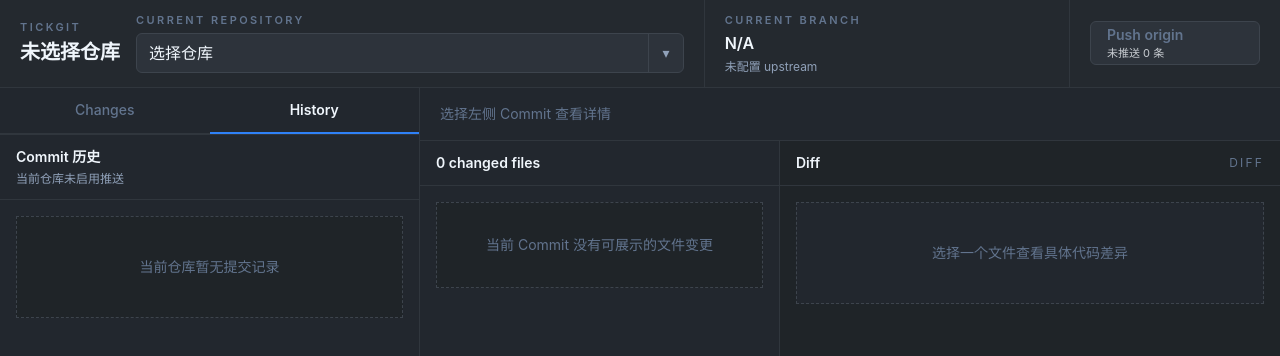
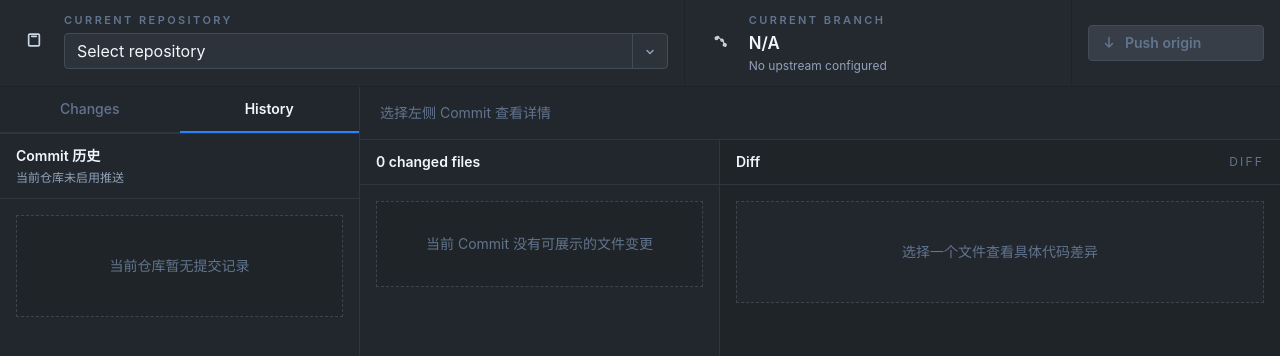
Before and after one commit to RockerHX/TickGit, a SvelteKit app: page / in a window 1280 px wide. Shown: the top 356 px of the page. Built offline with nearby package versions, Linux system fonts and the light colour scheme.

Commit message:
继续还原 GitHub Desktop 顶部仓库栏布局

```diff
--- a/src/lib/components/RepositorySwitcher.svelte
+++ b/src/lib/components/RepositorySwitcher.svelte
@@ -14,20 +14,13 @@
   }
 </script>
 
-<label class="flex min-w-[320px] flex-col gap-1">
-  <span
-    class="text-[11px] font-semibold uppercase tracking-[0.22em] text-slate-500"
-  >
-    Current Repository
-  </span>
-
-  <div class="relative">
+<div class="relative min-w-[320px]">
   <select
-      class="h-10 w-full appearance-none rounded-md border border-[#3d444d] bg-[#2d333b] px-3 pr-9 text-sm text-[#f0f6fc] outline-none transition focus:border-[#2f81f7]"
+    class="h-9 w-full appearance-none rounded-sm border border-[#444c56] bg-[#2d333b] px-3 pr-9 text-sm text-[#f0f6fc] outline-none transition focus:border-[#539bf5]"
     value={currentPath ?? ""}
     on:change={handleChange}
   >
-      <option value="" disabled>选择仓库</option>
+    <option value="" disabled>Select repository</option>
     {#each repositories as repository}
       <option value={repository.path}>
         {repository.name} · {formatRelativeDate(repository.lastOpenedAt)}
@@ -36,9 +29,10 @@
   </select>
 
   <div
-      class="pointer-events-none absolute inset-y-0 right-0 flex w-9 items-center justify-center border-l border-[#3d444d] text-sm text-slate-400"
+    class="pointer-events-none absolute inset-y-0 right-0 flex w-9 items-center justify-center border-l border-[#444c56] text-slate-400"
   >
-      ▾
+    <svg viewBox="0 0 16 16" class="h-4 w-4 fill-current" aria-hidden="true">
+      <path d="M4.47 6.97a.75.75 0 0 1 1.06 0L8 9.44l2.47-2.47a.75.75 0 1 1 1.06 1.06l-3 3a.75.75 0 0 1-1.06 0l-3-3a.75.75 0 0 1 0-1.06Z"></path>
+    </svg>
   </div>
 </div>
-</label>
--- a/src/routes/+page.svelte
+++ b/src/routes/+page.svelte
@@ -432,25 +432,25 @@
   on:close={closeContextMenu}
 />
 
-<main class="flex h-screen min-h-0 flex-col overflow-hidden bg-[#1f2428] text-slate-200">
-  <header class="shrink-0 border-b border-[#30363d] bg-[#24292f]">
+<main class="flex h-screen min-h-0 flex-col overflow-hidden bg-[#2b3036] text-slate-200">
+  <header class="shrink-0 border-b border-[#1f2328] bg-[#24292f]">
     <div
-      class="grid grid-cols-[minmax(0,1.35fr)_minmax(260px,0.7fr)_auto] items-stretch"
+      class="grid grid-cols-[minmax(0,1.45fr)_minmax(300px,0.82fr)_auto] items-stretch"
     >
-      <div class="min-w-0 border-r border-[#30363d] px-5 py-3">
-        <div class="flex items-center gap-4">
-          <div class="min-w-0">
+      <div class="min-w-0 border-r border-[#1f2328] px-4 py-3">
+        <div class="flex items-center gap-3">
+          <div class="flex h-9 w-9 items-center justify-center text-slate-300">
+            <svg viewBox="0 0 16 16" class="h-4.5 w-4.5 fill-current" aria-hidden="true">
+              <path d="M2.5 3.75A1.75 1.75 0 0 1 4.25 2h7.5A1.75 1.75 0 0 1 13.5 3.75v8.5A1.75 1.75 0 0 1 11.75 14h-7.5A1.75 1.75 0 0 1 2.5 12.25Zm1.5 0v8.5c0 .138.112.25.25.25h7.5a.25.25 0 0 0 .25-.25v-8.5a.25.25 0 0 0-.25-.25h-7.5a.25.25 0 0 0-.25.25Z"></path>
+              <path d="M5.25 4.75A.75.75 0 0 1 6 4h4a.75.75 0 0 1 0 1.5H6a.75.75 0 0 1-.75-.75Z"></path>
+            </svg>
+          </div>
+          <div class="min-w-0 flex-1">
             <div
-              class="text-[11px] font-semibold uppercase tracking-[0.22em] text-slate-500"
+              class="mb-1 text-[11px] font-semibold uppercase tracking-[0.22em] text-slate-500"
             >
-              TickGit
+              Current Repository
             </div>
-            <div class="mt-0.5 truncate text-xl font-semibold text-[#f0f6fc]">
-              {currentRepository?.name ?? "未选择仓库"}
-            </div>
-          </div>
-
-          <div class="min-w-0 flex-1">
             <RepositorySwitcher
               {repositories}
               currentPath={currentRepository?.path ?? null}
@@ -460,49 +460,65 @@
         </div>
       </div>
 
-      <div class="min-w-0 border-r border-[#30363d] px-5 py-3">
+      <div class="min-w-0 border-r border-[#1f2328] px-4 py-3">
+        <div class="flex items-center gap-3">
+          <div class="flex h-9 w-9 items-center justify-center text-slate-300">
+            <svg viewBox="0 0 16 16" class="h-4.5 w-4.5 fill-current" aria-hidden="true">
+              <path d="M5.75 2a1.75 1.75 0 1 0 1.72 2.06l1.6.64a1.75 1.75 0 0 0 2.16 2.16l.64 1.6a1.75 1.75 0 1 0 1.38-.56 1.73 1.73 0 0 0-.31.03l-.64-1.6a1.75 1.75 0 0 0-2.16-2.16l-1.6-.64A1.75 1.75 0 0 0 5.75 2Zm0 1.5a.25.25 0 1 1 0 .5.25.25 0 0 1 0-.5Zm4.5 2a.25.25 0 1 1 0 .5.25.25 0 0 1 0-.5Zm3 4a.25.25 0 1 1 0 .5.25.25 0 0 1 0-.5Z"></path>
+            </svg>
+          </div>
+          <div class="min-w-0 flex-1">
             <div
               class="text-[11px] font-semibold uppercase tracking-[0.22em] text-slate-500"
             >
               Current Branch
             </div>
-        <div class="mt-0.5 truncate text-base font-semibold text-[#f0f6fc]">
+            <div class="mt-0.5 truncate text-[1.05rem] font-semibold text-[#f0f6fc]">
               {branchStatus?.branch ?? "N/A"}
             </div>
-        <div class="mt-1 truncate text-xs text-slate-400">
-          {branchStatus?.upstream ?? "未配置 upstream"}
+            <div class="mt-0.5 truncate text-xs text-slate-400">
+              {branchStatus?.upstream ?? "No upstream configured"}
+            </div>
+          </div>
         </div>
       </div>
 
-      <div class="flex items-center gap-3 px-5 py-3">
+      <div class="flex items-center gap-3 px-4 py-3">
         <button
-          class="flex h-11 min-w-[170px] flex-col items-start justify-center rounded-md border border-[#0969da] bg-[#2f81f7] px-4 text-left text-[#f0f6fc] transition hover:bg-[#1f6feb] disabled:cursor-not-allowed disabled:border-[#3d444d] disabled:bg-[#2d333b] disabled:text-slate-500"
+          class="flex h-9 min-w-[176px] items-center gap-2 rounded-sm border border-[#1b6ac9] bg-[#2f81f7] px-3 text-left text-[#f0f6fc] transition hover:bg-[#1f6feb] disabled:cursor-not-allowed disabled:border-[#444c56] disabled:bg-[#373e47] disabled:text-slate-500"
           disabled={!branchStatus?.pushAvailable ||
             branchStatus.aheadCount === 0 ||
             isPushing ||
             stepPushState?.status === "running"}
           on:click={pushCurrentBranch}
         >
+          <svg viewBox="0 0 16 16" class="h-4 w-4 shrink-0 fill-current" aria-hidden="true">
+            <path d="M8 1.75a.75.75 0 0 1 .75.75v7.69l2.22-2.22a.75.75 0 1 1 1.06 1.06l-3.5 3.5a.75.75 0 0 1-1.06 0l-3.5-3.5a.75.75 0 1 1 1.06-1.06l2.22 2.22V2.5A.75.75 0 0 1 8 1.75Z"></path>
+          </svg>
           <span class="text-sm font-semibold">
             {isPushing ? "Pushing…" : "Push origin"}
           </span>
-          <span class="text-[11px] text-slate-100/80">
-            未推送 {branchStatus?.aheadCount ?? 0} 条
+          {#if branchStatus?.aheadCount}
+            <span
+              class="ml-1 rounded-full bg-black/15 px-2 py-0.5 text-[11px] font-semibold text-slate-100"
+            >
+              {branchStatus.aheadCount}
             </span>
+          {/if}
         </button>
       </div>
     </div>
 
     {#if branchStatus && !branchStatus.pushAvailable}
       <div
-        class="border-t border-[#30363d] bg-[#2d1f20] px-5 py-2 text-sm text-amber-100"
+        class="border-t border-[#1f2328] bg-[#48322a] px-4 py-2 text-sm text-amber-100"
       >
         {branchStatus.disabledReason}
       </div>
     {/if}
   </header>
 
-  <section class="grid min-h-0 flex-1 grid-cols-[420px_minmax(0,1fr)]">
+  <section class="grid min-h-0 flex-1 grid-cols-[360px_minmax(0,1fr)] bg-[#2b3036]">
     <CommitHistoryList
       {commits}
       selectedHash={selectedCommit?.hash ?? null}
```
Lines whose indentation alone changed are shown as unchanged.
